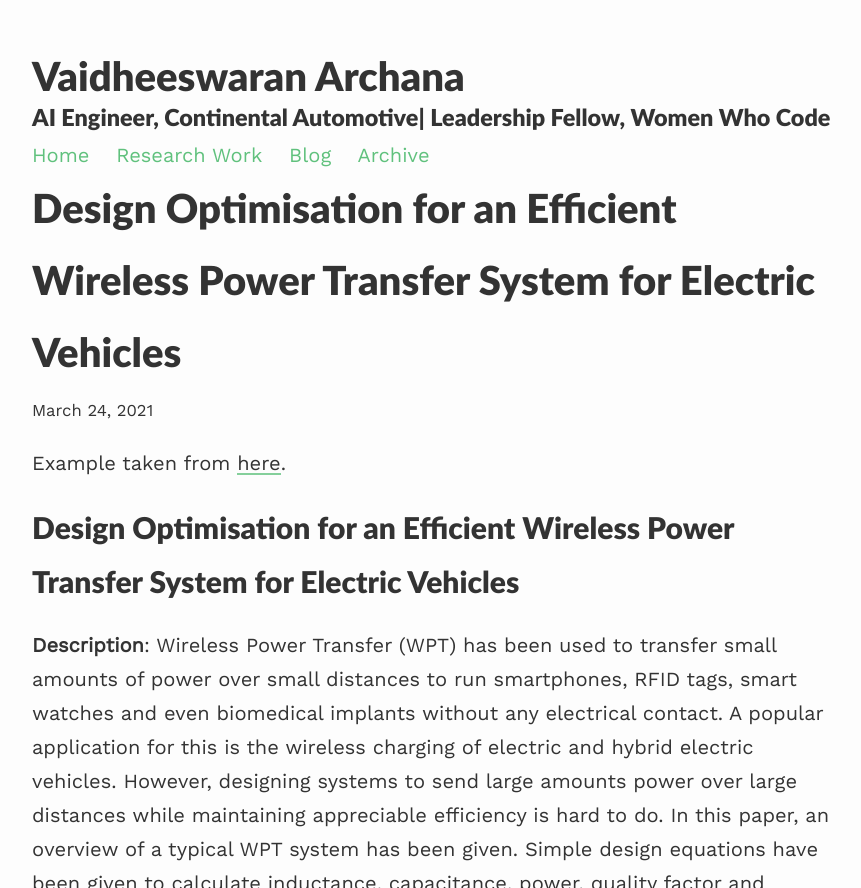
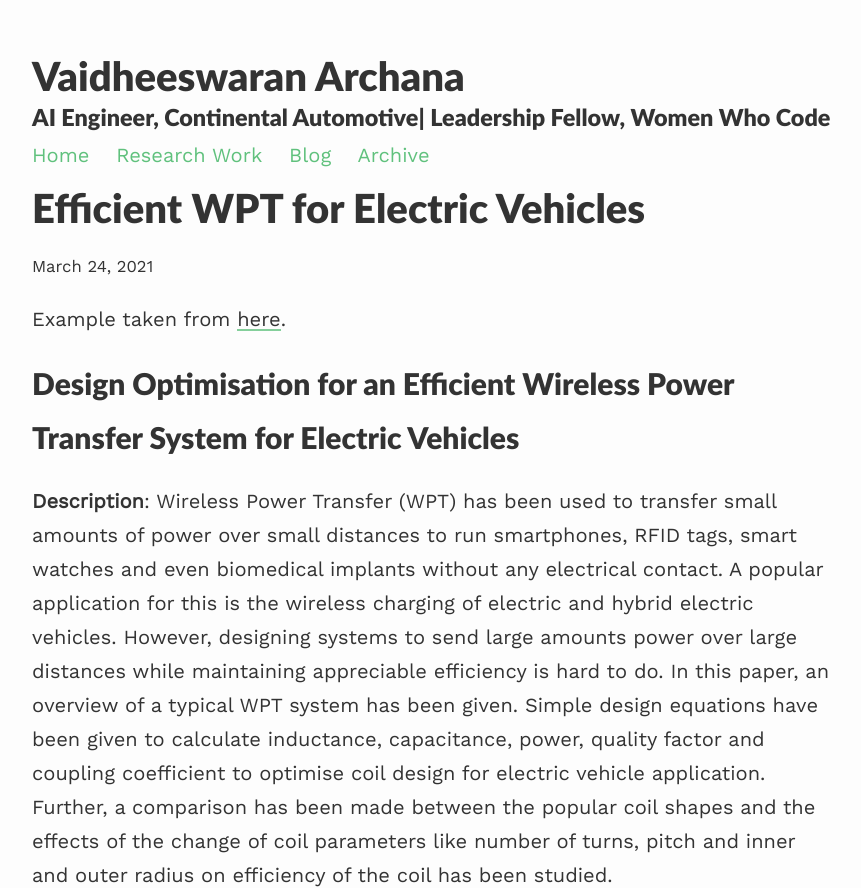
Before and after one commit to varchanaiyer/gradportfolio, a Jekyll site: the page built from _projects/1_project.md, in a window 1280 px wide, cut to the strip 0-888 px from the top of the page. Shown: the whole strip, without its empty margins (208-1069 px from the left). Built offline with Jekyll 4.4.1, drawn with Linux system fonts in a browser that asks for light colours; nearby versions of some CDN libraries; some of the changed lines change nothing that is shown.

Commit message:
Update 1_project.md

```diff
--- a/_projects/1_project.md
+++ b/_projects/1_project.md
@@ -1,7 +1,7 @@
 ---
 layout: post
-title: Design Optimisation for an Efficient Wireless Power Transfer System for Electric Vehicles
-description: description of the short project which is long enough
+title: Efficient WPT for Electric Vehicles
+description: Design Optimisation for an Efficient Wireless Power Transfer System for Electric Vehicles
 ---
 
 Example taken from [here](http://www.unexpected-vortices.com/sw/rippledoc/quick-markdown-example.html){:target="_blank"}.
```
